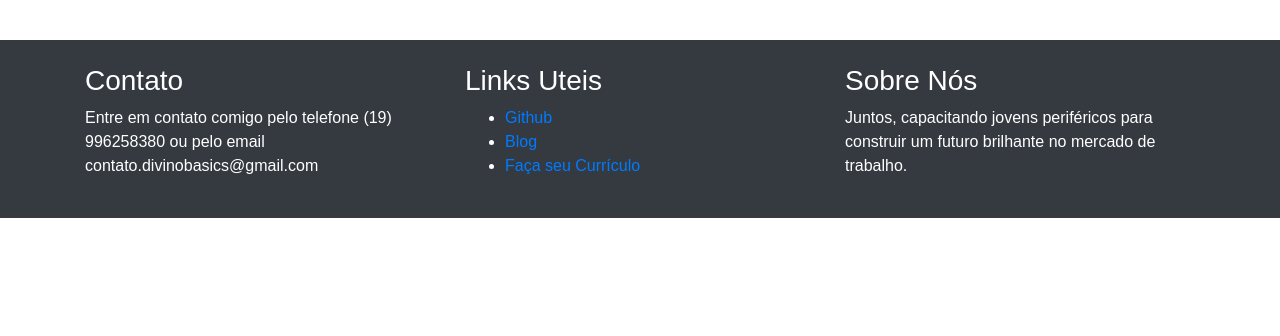
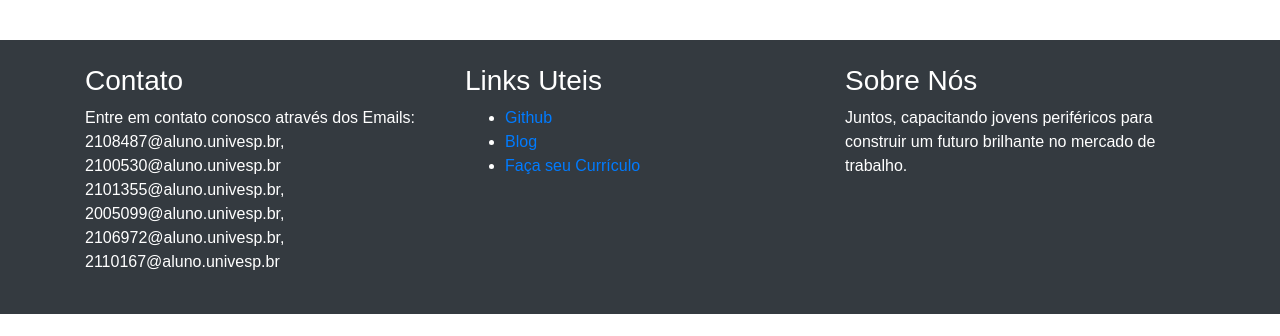
Before and after one commit to vitor-ozols/UNIVESP-DRP14-PJI240-SALA-003GRUPO-001, a Flask app: template templates/publi.html in a window 1280 px wide. Shown: the part 464-800 px from the top of the page. Run offline with Flask 3, Linux system fonts and the light colour scheme; the template is opened without the code that fills it, so the values that code supplies are empty; some libraries are stand-ins or nearby versions.

Commit message:
Update publi.html

```diff
--- a/templates/publi.html
+++ b/templates/publi.html
@@ -59,7 +59,7 @@
         <div class="row">
             <div class="col-md-4">
                 <h3>Contato</h3>
-                <p>Entre em contato comigo pelo telefone (19) 996258380 ou pelo email contato.divinobasics@gmail.com</p>
+                <p>Entre em contato conosco através dos Emails: 2108487@aluno.univesp.br, 2100530@aluno.univesp.br 2101355@aluno.univesp.br, 2005099@aluno.univesp.br, 2106972@aluno.univesp.br, 2110167@aluno.univesp.br</p>
             </div>
             <div class="col-md-4">
                 <h3>Links Uteis</h3>
```
